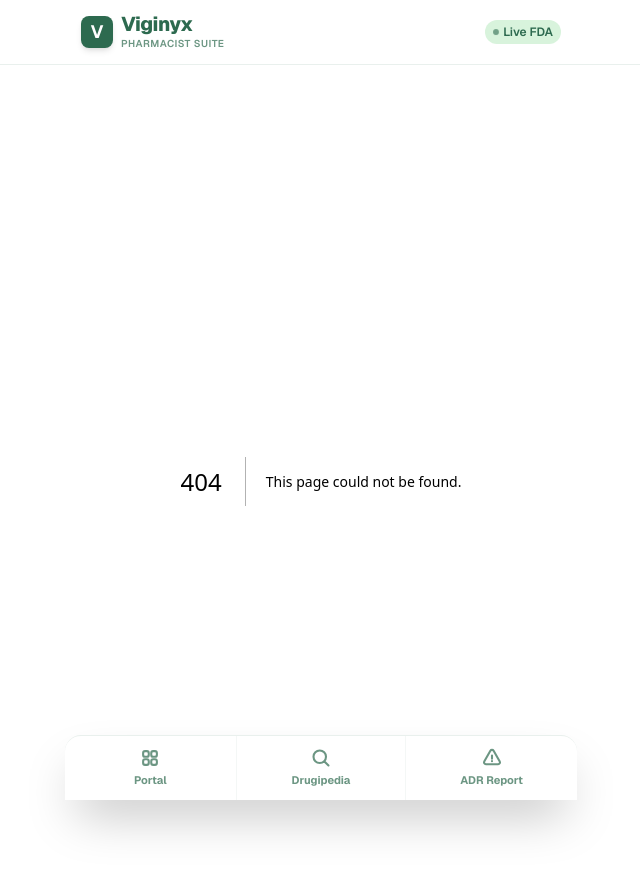
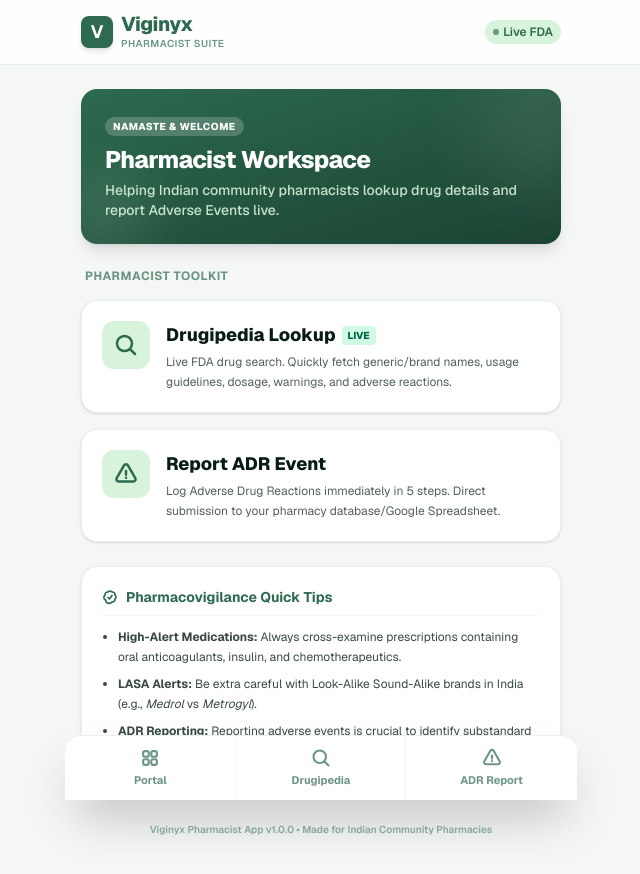
Before and after one commit to legallyananyar-dev/viginyx102, a Next.js app: page /portal in a window 1280 px wide. Before the commit this address had no page. Shown: the top 874 px of the page, without its empty margins (319-959 px from the left). Built offline with nearby package versions, Linux system fonts and the light colour scheme.

Commit message:
Create page.tsx

```diff
--- /dev/null
+++ b/src/app/portal/page.tsx
@@ -0,0 +1,106 @@
+import Link from "next/link";
+
+export default function Portal() {
+  return (
+    <div className="flex flex-col gap-6 py-2">
+      {/* Welcome Banner */}
+      <section className="bg-gradient-to-br from-primary to-primary-hover rounded-2xl p-6 text-white shadow-lg relative overflow-hidden">
+        <div className="relative z-10">
+          <span className="inline-block bg-white/20 text-white text-[10px] font-extrabold uppercase px-2 py-0.5 rounded-full tracking-wider mb-2">
+            Namaste & Welcome
+          </span>
+          <h1 className="text-2xl font-extrabold tracking-tight">Pharmacist Workspace</h1>
+          <p className="mt-1 text-sm text-primary-light/90 font-medium">
+            Helping Indian community pharmacists lookup drug details and report Adverse Events live.
+          </p>
+        </div>
+
+        <div className="absolute top-[-20%] right-[-10%] w-32 h-32 bg-white/10 rounded-full blur-2xl"></div>
+        <div className="absolute bottom-[-10%] left-[-5%] w-24 h-24 bg-primary-light/10 rounded-full blur-xl"></div>
+      </section>
+
+      {/* Main Tools Selection (Mobile Cards) */}
+      <section className="flex flex-col gap-4">
+        <h2 className="text-xs font-bold uppercase tracking-wider text-primary/70 px-1">
+          Pharmacist Toolkit
+        </h2>
+
+        {/* Tool 1 Card - Drugipedia */}
+        <Link
+          href="/drugipedia"
+          className="group block bg-white rounded-2xl p-5 border border-primary/10 shadow-sm hover:shadow-md hover:border-primary/30 transition-all duration-200"
+        >
+          <div className="flex items-start gap-4">
+            <div className="w-12 h-12 rounded-xl bg-primary-light flex items-center justify-center text-primary group-hover:scale-105 transition-transform duration-200">
+              <svg className="w-6 h-6" fill="none" stroke="currentColor" strokeWidth="2.5" viewBox="0 0 24 24">
+                <path strokeLinecap="round" strokeLinejoin="round" d="M21 21l-5.197-5.197m0 0A7.5 7.5 0 105.196 5.196a7.5 7.5 0 0010.607 10.607Z" />
+              </svg>
+            </div>
+            <div className="flex-1 min-w-0">
+              <div className="flex items-center gap-1.5">
+                <h3 className="font-extrabold text-lg text-primary-dark group-hover:text-primary transition-colors duration-150">
+                  Drugipedia Lookup
+                </h3>
+                <span className="text-[10px] bg-emerald-100 text-emerald-800 font-extrabold px-1.5 py-0.5 rounded uppercase">
+                  Live
+                </span>
+              </div>
+              <p className="text-xs text-primary-dark/70 mt-1 leading-relaxed">
+                Live FDA drug search. Quickly fetch generic/brand names, usage guidelines, dosage, warnings, and adverse reactions.
+              </p>
+            </div>
+          </div>
+        </Link>
+
+        {/* Tool 2 Card - ADR Report */}
+        <Link
+          href="/adr-report"
+          className="group block bg-white rounded-2xl p-5 border border-primary/10 shadow-sm hover:shadow-md hover:border-primary/30 transition-all duration-200"
+        >
+          <div className="flex items-start gap-4">
+            <div className="w-12 h-12 rounded-xl bg-primary-light flex items-center justify-center text-primary group-hover:scale-105 transition-transform duration-200">
+              <svg className="w-6 h-6" fill="none" stroke="currentColor" strokeWidth="2.5" viewBox="0 0 24 24">
+                <path strokeLinecap="round" strokeLinejoin="round" d="M12 9v3.75m-9.303 3.376c-.866 1.5.217 3.374 1.948 3.374h14.71c1.73 0 2.813-1.874 1.948-3.374L13.949 3.378c-.866-1.5-3.032-1.5-3.898 0L2.697 16.126zM12 15.75h.007v.008H12v-.008z" />
+              </svg>
+            </div>
+            <div className="flex-1 min-w-0">
+              <h3 className="font-extrabold text-lg text-primary-dark group-hover:text-primary transition-colors duration-150">
+                Report ADR Event
+              </h3>
+              <p className="text-xs text-primary-dark/70 mt-1 leading-relaxed">
+                Log Adverse Drug Reactions immediately in 5 steps. Direct submission to your pharmacy database/Google Spreadsheet.
+              </p>
+            </div>
+          </div>
+        </Link>
+      </section>
+
+      {/* Safety Guideline Section */}
+      <section className="bg-white rounded-2xl p-5 border border-primary/10 shadow-sm flex flex-col gap-3">
+        <div className="flex items-center gap-2 text-primary font-bold text-sm border-b border-primary/5 pb-2">
+          <svg className="w-4 h-4 text-primary" fill="none" stroke="currentColor" strokeWidth="2.5" viewBox="0 0 24 24">
+            <path strokeLinecap="round" strokeLinejoin="round" d="M9 12.75L11.25 15 15 9.75M21 12c0 1.268-.63 2.39-1.593 3.068a3.745 3.745 0 01-1.043 3.296 3.745 3.745 0 01-3.296 1.043A3.745 3.745 0 0110 21a3.745 3.745 0 01-3.296-1.043 3.745 3.745 0 01-1.043-3.296A3.745 3.745 0 013 12c0-1.268.63-2.39 1.593-3.068a3.745 3.745 0 011.043-3.296 3.745 3.745 0 013.296-1.043A3.746 3.746 0 0112 3c1.268 0 2.39.63 3.068 1.593a3.746 3.746 0 013.296 1.043 3.746 3.746 0 011.043 3.296A3.745 3.745 0 0121 12z" />
+          </svg>
+          Pharmacovigilance Quick Tips
+        </div>
+
+        <ul className="text-xs text-primary-dark/80 flex flex-col gap-2 list-disc pl-4 leading-relaxed">
+          <li>
+            <strong>High-Alert Medications:</strong> Always cross-examine prescriptions containing oral anticoagulants, insulin, and chemotherapeutics.
+          </li>
+          <li>
+            <strong>LASA Alerts:</strong> Be extra careful with Look-Alike Sound-Alike brands in India (e.g., <em>Medrol</em> vs <em>Metrogyl</em>).
+          </li>
+          <li>
+            <strong>ADR Reporting:</strong> Reporting adverse events is crucial to identify substandard medicines and ensure public health safety.
+          </li>
+        </ul>
+      </section>
+
+      {/* Indian Pharmacist Footer text */}
+      <footer className="text-center text-[10px] text-primary/50 font-semibold mt-4">
+        Viginyx Pharmacist App v1.0.0 • Made for Indian Community Pharmacies
+      </footer>
+    </div>
+  );
+}
```
